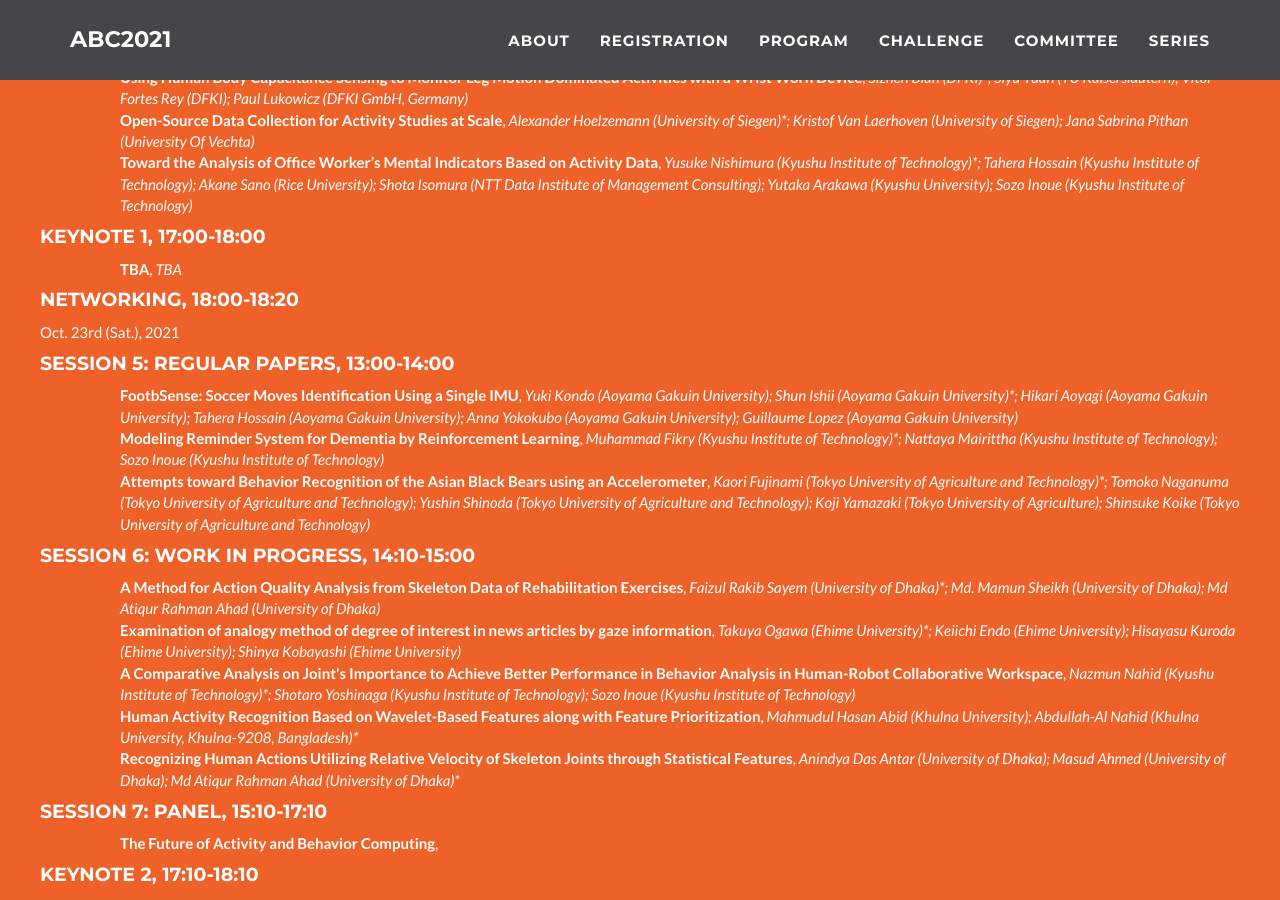
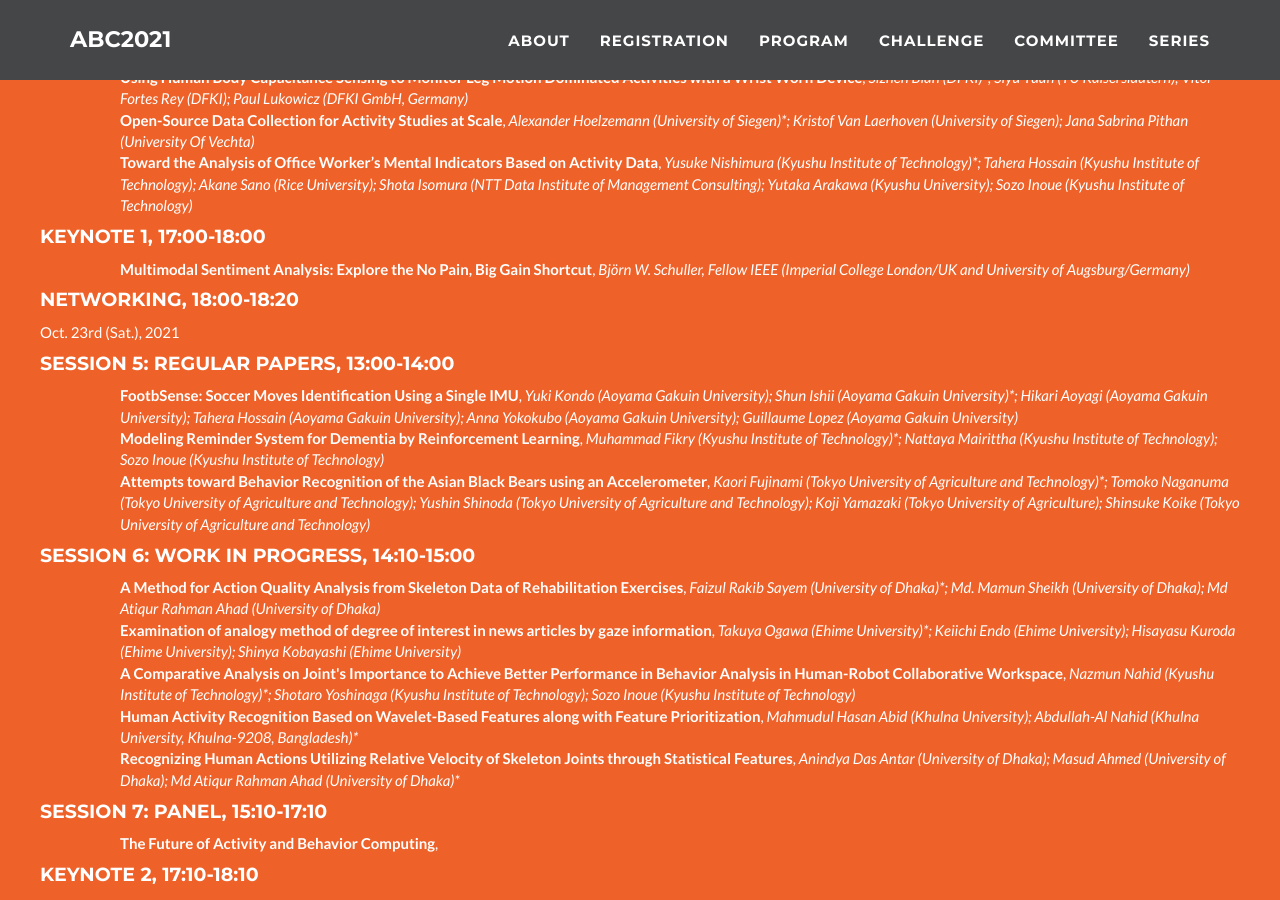
Before and after one commit to abc-research/abc-research.github.io, a Jekyll site: the page built from index.html, in a window 1280 px wide and 900 px high, scrolled down 2157 px. Built offline with Jekyll 4.4.1, drawn with Linux system fonts in a browser that asks for light colours.

Commit message:
Update _config.yml

```diff
--- a/_config.yml
+++ b/_config.yml
@@ -107,8 +107,8 @@ program:
       - name: "Keynote 1"
         time: "17:00-18:00"
         paper:
-          - title: "TBA"
-            authors: "TBA"
+          - title: "Multimodal Sentiment Analysis: Explore the No Pain, Big Gain Shortcut"
+            authors: "Björn W. Schuller, Fellow IEEE (Imperial College London/UK and University of Augsburg/Germany)"
       - name: "Networking"
         time: "18:00-18:20"
   - date: "Oct. 23rd (Sat.), 2021"
```
